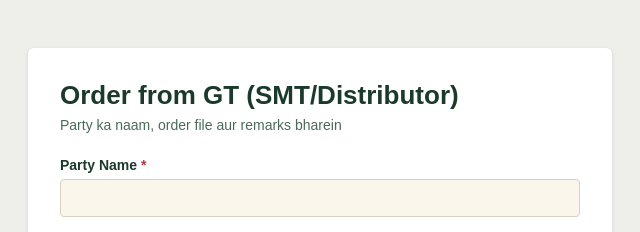
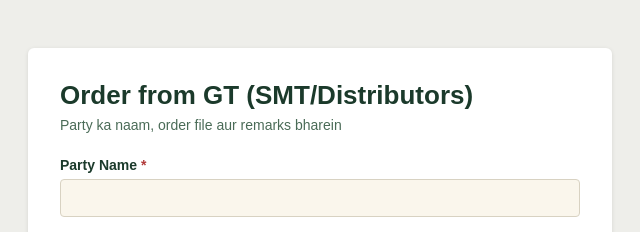
Before and after one commit to mismgr-ux/order-entry-app, a website: page public/index.html in a window 1280 px wide. Shown: the top 232 px of the page, 320-960 px from the left. Drawn offline with Linux system fonts and the light colour scheme.

Commit message:
update form heading

```diff
--- a/public/index.html
+++ b/public/index.html
@@ -2,7 +2,7 @@
 <html lang="hi">
 <head>
 <meta charset="UTF-8">
-<title>Order from GT (SMT/Distributor)</title>
+<title>Order from GT (SMT/Distributors)</title>
 <style>
   body {
     background: #eeeeea;
@@ -78,7 +78,7 @@
 </head>
 <body>
   <div class="card">
-    <h1>Order from GT (SMT/Distributor)</h1>
+    <h1>Order from GT (SMT/Distributors)</h1>
     <p class="subtitle">Party ka naam, order file aur remarks bharein</p>
 
     <form id="orderForm">
```
